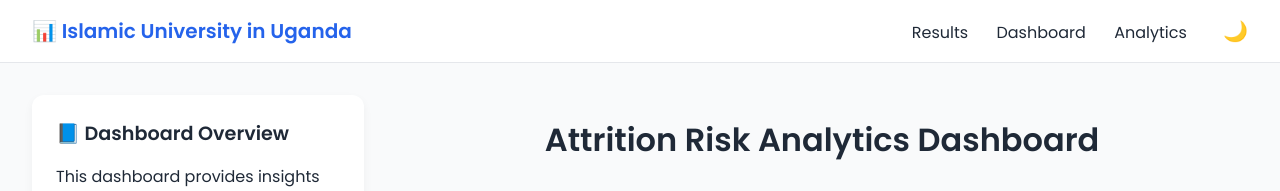
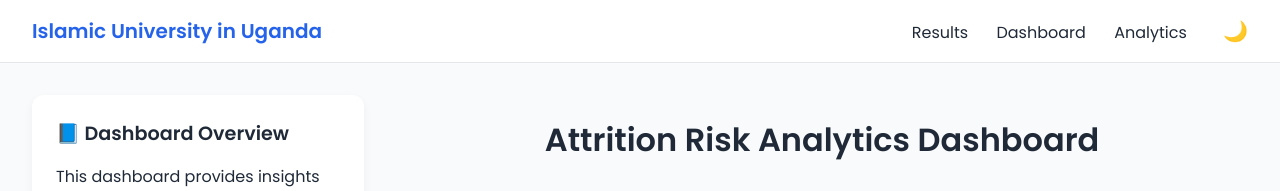
Before and after one commit to Learnli23/Aisha, a Django app: page /attrition_dashboard/ in a window 1280 px wide. Shown: the top 191 px of the page. Run offline with Django 5.2, Linux system fonts and the light colour scheme; the visitor is signed in with stand-in values (Sample User, id 1); data that the repository does not hold is empty.

Commit message:
Update attrition_dashboard.html

```diff
--- a/app/templates/attrition_dashboard.html
+++ b/app/templates/attrition_dashboard.html
@@ -171,7 +171,8 @@
 <body data-theme="light">
   <header>
     <div class="logo">
-      <a href="{% url 'home' %}">📊 Islamic University in Uganda</a>
+      <a href="{% url 'home' %}"> <i data-feather="bar-chart-2"></i> Islamic University in Uganda
+            </a></a>
     </div>
     <nav>
       <a href="{% url 'view_analysis_results' %}">Results</a>
```
